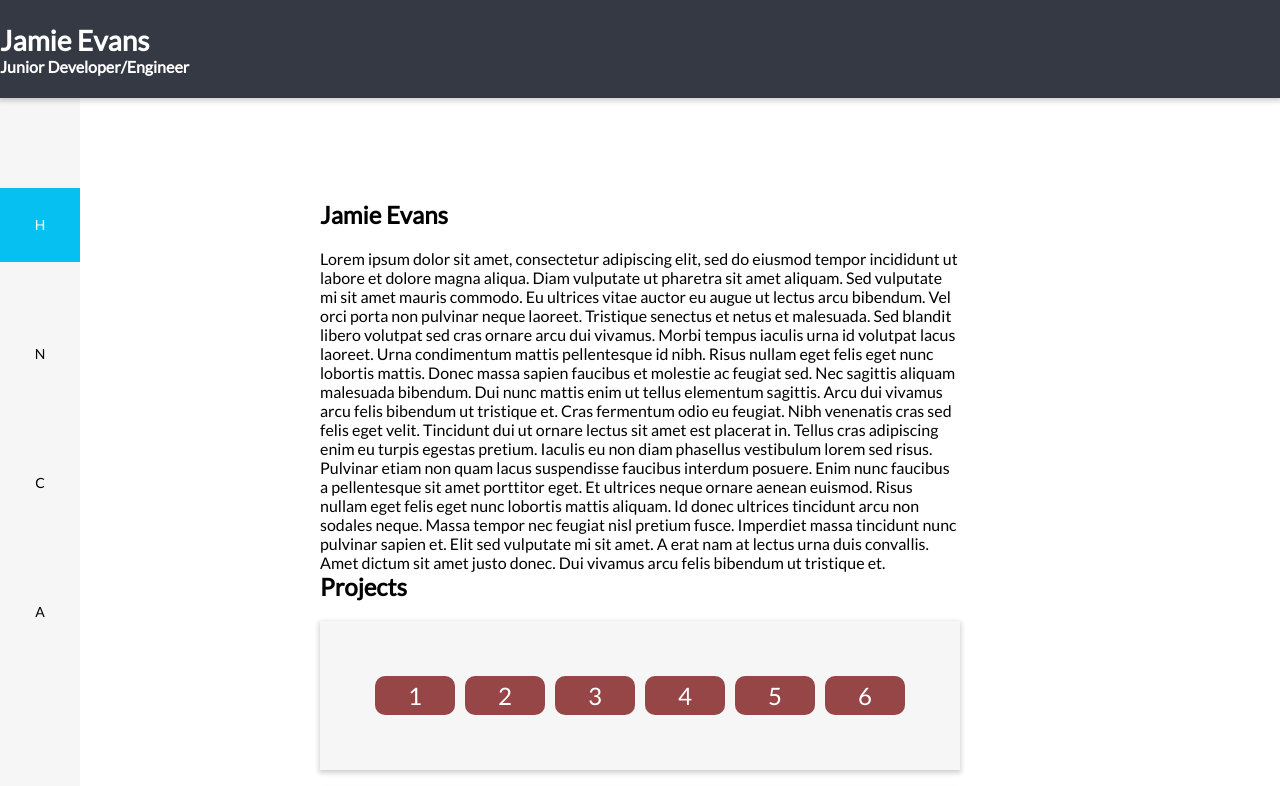
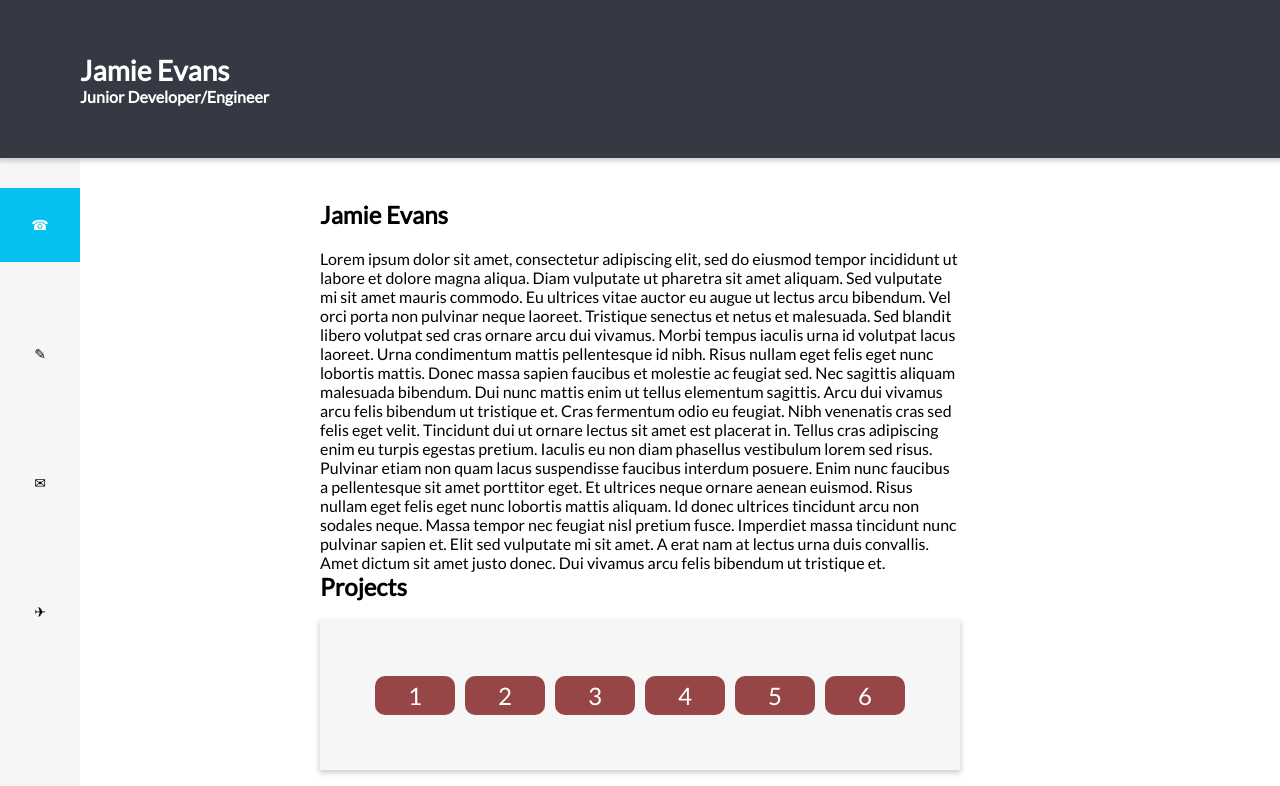
Before and after one commit to jamieevans96/Portfolio, a plain HTML site: page index.html in a window 1280 px wide. Shown: the top 786 px of the page. Drawn offline with Linux system fonts and the light colour scheme.

Commit message:
minor alterations

```diff
--- a/index.html
+++ b/index.html
@@ -14,10 +14,10 @@
     </nav>
 
     <ul id='ul'>
-        <li><div>H</div></li>
-        <li><div>N</div></li>
-        <li><div>C</div></li>
-        <li><div>A</div></li>
+        <li><div>☎</div></li>
+        <li><div>✎</div></li>
+        <li><div>✉</div></li>
+        <li><div>✈</div></li>
     </ul>
 
     <div class='content'>
--- a/script.js
+++ b/script.js
@@ -1,4 +1,4 @@
-function debounce(func, wait = 10, immediate = true) {
+function debounce(func, wait = 4, immediate = true) {
 	var timeout;
 	return function() {
 		var context = this, args = arguments;
@@ -15,6 +15,7 @@ function debounce(func, wait = 10, immediate = true) {
 
 const nav = document.querySelectorAll('li > div');
 const ul = document.querySelector('#ul');
+const header = document.querySelector('nav');
 
 const highlight = document.createElement('span');
 highlight.classList.add('highlight');
@@ -53,6 +54,12 @@ function checkSlide(e) {
         nav[1].style.color = '#000';
         nav[2].style.color = '#000';
     };
+    if (window.scrollY > 100) {
+        header.style.padding = '0';
+    }
+    if (window.scrollY < 100) {
+        header.style.padding = '30px 80px';
+    }
 }
 
 window.addEventListener('scroll', debounce(checkSlide));
@@ -107,8 +114,8 @@ ul.addEventListener('mouseenter', function() {
 });
 
 ul.addEventListener('mouseleave', function() {
-    nav[0].innerHTML = 'H';
-    nav[1].innerHTML = 'N';
-    nav[2].innerHTML = 'C';
-    nav[3].innerHTML = 'A';
+    nav[0].innerHTML = '☎';
+    nav[1].innerHTML = '✎';
+    nav[2].innerHTML = '✉';
+    nav[3].innerHTML = '✈';
 });
--- a/style.css
+++ b/style.css
@@ -38,10 +38,6 @@ nav {
     box-shadow: 0 1px 5px 2px rgba(0,0,0,0.19);
     padding: 30px 80px;
     transition: all 1s;
-}
-
-nav:hover {
-    padding: 0;
 }
 
 /* Side Nav Styling */
```
